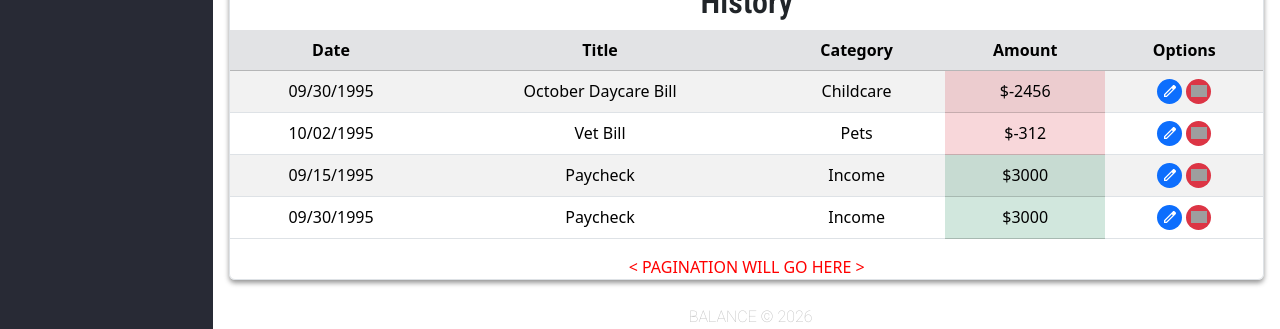
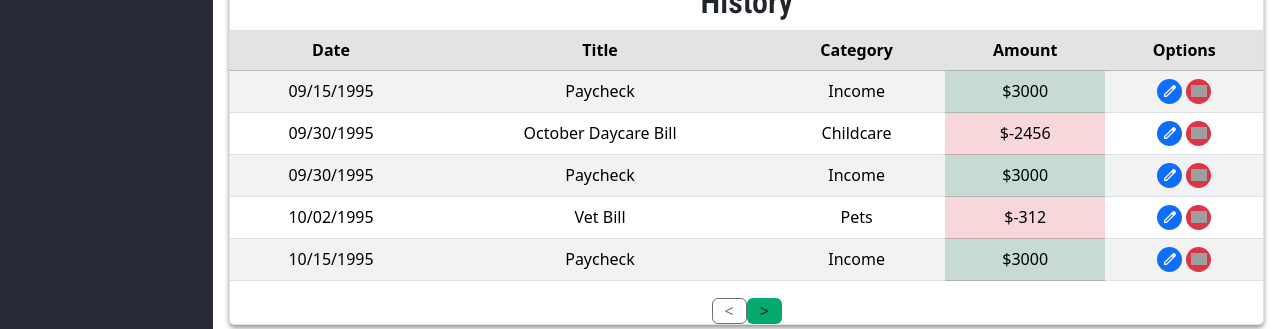
Before and after one commit to ezsota/balance, a React (Vite) app: page /transactions-view in a window 1280 px wide. Shown: the part 471-800 px from the top of the page. Built offline with nearby package versions, Linux system fonts and the light colour scheme; no server answers; grey boxes are pictures that could not be loaded.

Commit message:
Date sorted transaction list

```diff
--- a/src/components/TransactionList.jsx
+++ b/src/components/TransactionList.jsx
@@ -27,11 +27,39 @@ const transactionsTestData = [
         amount: 3000,
         category: "Income",
         date: "09/30/1995"
+    },
+    {
+        _id: "MongoDB_id029380dg43",
+        title: "September Daycare Bill",
+        amount: -2456,
+        category: "Childcare",
+        date: "10/30/1995"
+    },
+    {
+        _id: "MongoDB_id983ergt43e",
+        title: "Vet Bill",
+        amount: -312,
+        category: "Pets",
+        date: "11/02/1995"
+    },
+    {
+        _id: "MongoDB_idsgtyhyrh7",
+        title: "Paycheck",
+        amount: 3000,
+        category: "Income",
+        date: "10/15/1995"
+    },
+    {
+        _id: "MongoDB_id989786u5ryteg",
+        title: "Paycheck",
+        amount: 3000,
+        category: "Income",
+        date: "10/30/1995"
     }
 ];
 // ** TESTING DATA **
 
-import { useState, useEffect } from "react";
+import { useState, useEffect, useMemo } from "react";
 import { deleteTransaction, getTransactions } from "../api/backendApi.js";
 import EditingModal from "./EditingModal.jsx";
 import editIcon from "../assets/edit-pencil.svg";
@@ -39,26 +67,40 @@ import deleteIcon from "../assets/delete-bin.svg";
 
 // Child Component: EditingModal.jsx
 export default function TransactionList() {
-    // Transaction data state
-    // const [transactionsData, setTransactionsData] = useState([]);
-    // ** TESTING ** :
+    // ** TESTING **
     const [transactionsData, setTransactionsData] = useState(transactionsTestData);
 
-    // Get and render transactions from backend
-    // ** TEMP CAUSES ERROR: VM583:1 Uncaught (in promise) SyntaxError: Unexpected token '<', "<!doctype "... is not valid JSON **
     useEffect(() => {
-        getTransactions().then(setTransactionsData);
+        const sorted = [...transactionsData].sort(
+            (a, b) => new Date(a.date) - new Date(b.date)
+        );
+        setTransactionsData(sorted);
     }, []);
-
-    // Used by openModal(), closeModal, and EditingModal.jsx
-    const [modalShow, setModalShow] = useState(false);
-    const [selectedTransaction, setSelectedTransaction] = useState({});
 
     function openModal(transaction) {
         setSelectedTransaction(transaction);
         setModalShow(true);
         console.log('Opened edit modal', transaction);
     };
+    // ** TESTING **
+
+    // Transaction data state
+    // const [transactionsData, setTransactionsData] = useState([]);
+
+    // Get transactions from backend then render date sorted
+    // ** TEMP CAUSES ERROR: VM583:1 Uncaught (in promise) SyntaxError: Unexpected token '<', "<!doctype "... is not valid JSON **
+    // useEffect(() => {
+    //     getTransactions().then(data => {
+    //         const sorted = [...data].sort(
+    //             (a, b) => new Date(a.date) - new Date(b.date)
+    //         );
+    //         setTransactionsData(sorted);
+    //     });
+    // }, []);
+
+    // Used by openModal(), closeModal, and EditingModal.jsx
+    const [modalShow, setModalShow] = useState(false);
+    const [selectedTransaction, setSelectedTransaction] = useState({});
 
     // Delete transaction based on confirmation
     async function handleDelete(transaction) {
@@ -80,9 +122,16 @@ export default function TransactionList() {
         console.log(`Deleted ${transaction._id}`);
     };
 
+    // PAGINATION
+    const [pageCounter, setPageCounter] = useState(1);
+    const ITEMS_PER_PAGE = 5;
+    const startAtItem = (pageCounter - 1) * ITEMS_PER_PAGE;
+    const paginatedList = transactionsData.slice(startAtItem, startAtItem + ITEMS_PER_PAGE);
+
+
     return (
         <section className="border rounded overflow-auto text-center shadow">
-            <header>
+            <header className="sticky">
                 <h2 className="text-center">History</h2>
             </header>
             {/* DATA TABLE */}
@@ -98,7 +147,7 @@ export default function TransactionList() {
                 </thead>
                 <tbody>
                     {(transactionsData.length > 0)
-                        ? transactionsData.map(transaction => (
+                        ? paginatedList.map(transaction => (
                             <tr key={transaction._id}>
                                 <td>{transaction.date}</td>
                                 <td>{transaction.title}</td>
@@ -123,7 +172,25 @@ export default function TransactionList() {
             </table>
             {/* PAGINATION */}
             <div>
-                {(transactionsData.length > 0) && <span style={{ color: "red" }}>&lt; PAGINATION WILL GO HERE &gt;</span>}
+                {(transactionsData.length > 0) &&
+                    <span>
+                        {/* BACK BUTTON */}
+                        <button
+                            className="btn bg-green py-0"
+                            disabled={pageCounter === 1}
+                            onClick={() => setPageCounter(page => page - 1)}
+                        >
+                            &lt;
+                        </button>
+                        {/* NEXT BUTTON */}
+                        <button
+                            className="btn bg-green py-0"
+                            disabled={startAtItem + ITEMS_PER_PAGE >= transactionsData.length}
+                            onClick={() => setPageCounter(page => page + 1)}
+                        >
+                            &gt;
+                        </button>
+                    </span>}
             </div>
             {/* CHILD COMPONENT */}
             <EditingModal
--- a/src/styles.css
+++ b/src/styles.css
@@ -139,7 +139,7 @@ nav .active {
     max-width: 700px !important;
 }
 
-/* TRANSACTIONS PAGE */
+/* TRANSACTIONS PAGE / LIST */
 #transaction-input-box {
     width: 100% !important;
     max-width: 700px !important;
```
